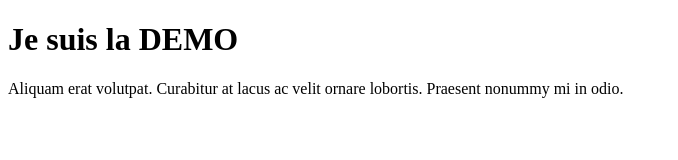
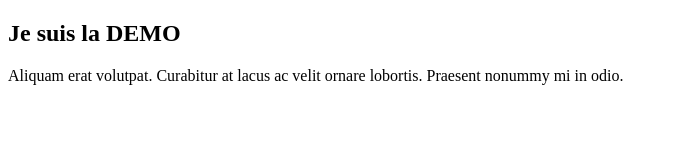
Before and after one commit to Theval46/demo, a plain HTML site: page index.html in a window 1280 px wide. Shown: the whole page, without its empty margins (0-678 px from the left). Drawn offline with Linux system fonts and the light colour scheme.

Commit message:
Changement du niveau du titre

```diff
--- a/index.html
+++ b/index.html
@@ -7,7 +7,7 @@
 </head>
 <body>
 
-    <h1>Je suis la DEMO</h1>
+    <h2>Je suis la DEMO</h2>
     <p>Aliquam erat volutpat. Curabitur at lacus ac velit ornare lobortis. Praesent nonummy mi in odio.</p>
 
 </body>
```
